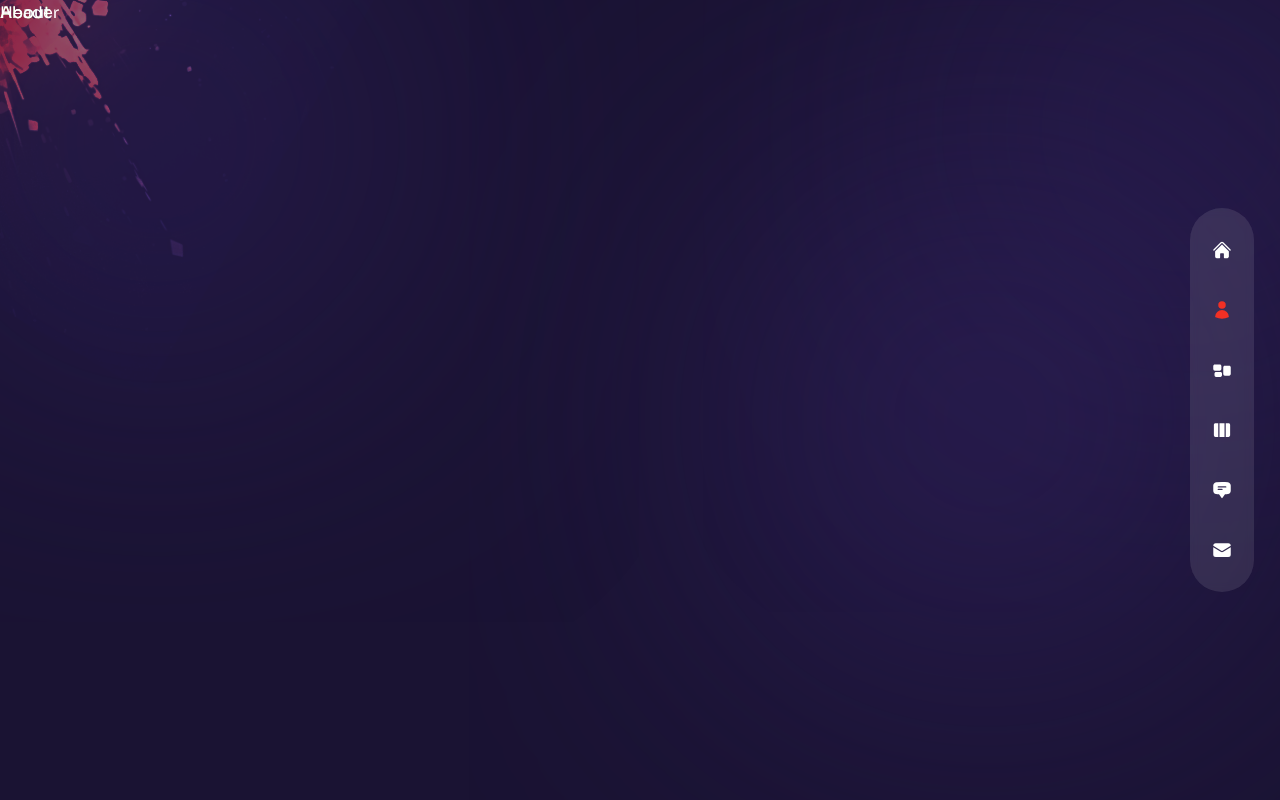
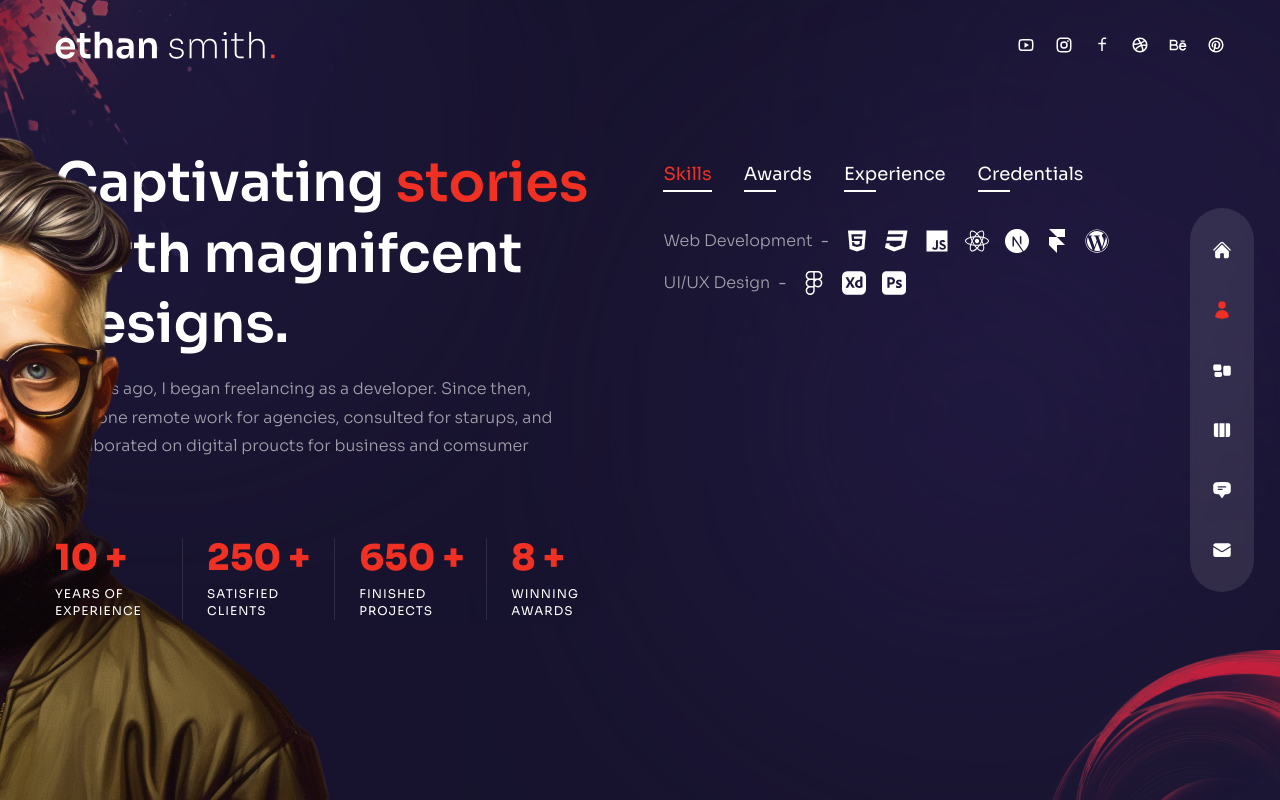
Before and after one commit to NaKMiers/Portfolio_NextJS, a Next.js app: page /about in a window 1280 px wide. Built offline with nearby package versions, Linux system fonts and the light colour scheme.

Commit message:
completed header homepage and about page

```diff
--- a/components/Circles.jsx
+++ b/components/Circles.jsx
@@ -1,5 +1,11 @@
+import Image from 'next/image'
+
 const Circles = () => {
-  return <div>Circles</div>
+  return (
+    <div className='w-[200px] xl:w-[300px] absolute -right-16 -bottom-2 mix-blend-color-dodge animate-pulse duration-75 z-10'>
+      <Image className='' src='/circles.png' width={260} height={200} alt='circles' />
+    </div>
+  )
 }
 
 export default Circles
--- a/components/Header.jsx
+++ b/components/Header.jsx
@@ -1,5 +1,23 @@
+import Image from 'next/image'
+import Link from 'next/link'
+import Socials from '../components/Socials'
+
 const Header = () => {
-  return <header className='absolute z-30 w-full'>Header</header>
+  return (
+    <header className='absolute z-30 w-full flex items-center px-16 xl:px-0 xl:h-[90px]'>
+      <div className='container mx-auto'>
+        <div className='flex flex-col lg:flex-row justify-between items-center gap-y-6 py-8'>
+          {/* logo */}
+          <Link href='/'>
+            <Image src='/logo.svg' alt='logo' width={220} height={48} priority={true} />
+          </Link>
+
+          {/* socials */}
+          <Socials />
+        </div>
+      </div>
+    </header>
+  )
 }
 
 export default Header
--- a/components/ParticlesContainer.jsx
+++ b/components/ParticlesContainer.jsx
@@ -1,5 +1,98 @@
+import { Particles } from 'react-tsparticles'
+import { loadFull } from 'tsparticles'
+import React, { useCallback } from 'react'
+
 const ParticlesContainer = () => {
-  return <div>Particles Container</div>;
-};
+  const particlesInit = useCallback(async engine => {
+    await loadFull(engine)
+  }, [])
 
-export default ParticlesContainer;
+  const particlesLoaded = useCallback(() => {}, [])
+
+  return (
+    <Particles
+      className='w-full h-full absolute translate-z-0'
+      id='tsparticles'
+      init={particlesInit}
+      loaded={particlesLoaded}
+      options={{
+        fullScreen: { enable: false },
+        background: {
+          color: {
+            value: '',
+          },
+        },
+        fpsLimit: 120,
+        interactivity: {
+          events: {
+            onClick: {
+              enable: false,
+              mode: 'push',
+            },
+            onhover: {
+              enable: true,
+              mode: 'repulse',
+            },
+            resize: true,
+          },
+          modes: {
+            push: {
+              quantity: 90,
+            },
+            repulse: {
+              distance: 200,
+              duration: 0.4,
+            },
+          },
+        },
+        particles: {
+          color: {
+            value: '#e68e2e ',
+          },
+          links: {
+            color: '#f5d393',
+            distance: 150,
+            enable: true,
+            opacity: 0.5,
+            width: 1,
+          },
+          collisions: {
+            enable: true,
+          },
+          move: {
+            direction: 'none',
+            enable: true,
+            outModes: {
+              default: 'bounce',
+            },
+            random: false,
+            speed: 1,
+            straight: false,
+          },
+          number: {
+            density: {
+              enable: true,
+              area: 800,
+            },
+            value: 80,
+          },
+          opacity: {
+            value: 0.5,
+          },
+          shape: {
+            type: 'circle',
+          },
+          size: {
+            value: {
+              min: 1,
+              max: 5,
+            },
+          },
+        },
+        detectRetina: true,
+      }}
+    />
+  )
+}
+
+export default ParticlesContainer
--- a/components/Socials.jsx
+++ b/components/Socials.jsx
@@ -1,5 +1,37 @@
+import Link from 'next/link'
+
+import {
+  RiYoutubeLine,
+  RiInstagramLine,
+  RiFacebookLine,
+  RiDribbbleLine,
+  RiBehanceLine,
+  RiPinterestLine,
+} from 'react-icons/ri'
+
 const Socials = () => {
-  return <div>Socials</div>;
-};
+  return (
+    <div className='flex items-center gap-x-5 text-lg'>
+      <Link href='' className='hover:text-accent transition-all duration-300'>
+        <RiYoutubeLine />
+      </Link>
+      <Link href='' className='hover:text-accent transition-all duration-300'>
+        <RiInstagramLine />
+      </Link>
+      <Link href='' className='hover:text-accent transition-all duration-300'>
+        <RiFacebookLine />
+      </Link>
+      <Link href='' className='hover:text-accent transition-all duration-300'>
+        <RiDribbbleLine />
+      </Link>
+      <Link href='' className='hover:text-accent transition-all duration-300'>
+        <RiBehanceLine />
+      </Link>
+      <Link href='' className='hover:text-accent transition-all duration-300'>
+        <RiPinterestLine />
+      </Link>
+    </div>
+  )
+}
 
-export default Socials;
+export default Socials
--- a/pages/about/index.js
+++ b/pages/about/index.js
@@ -1,20 +1,14 @@
 // icons
-import {
-  FaHtml5,
-  FaCss3,
-  FaJs,
-  FaReact,
-  FaWordpress,
-  FaFigma,
-} from "react-icons/fa";
+import { FaHtml5, FaCss3, FaJs, FaReact, FaWordpress, FaFigma } from 'react-icons/fa'
 
-import {
-  SiNextdotjs,
-  SiFramer,
-  SiAdobexd,
-  SiAdobephotoshop,
-} from "react-icons/si";
+import { SiNextdotjs, SiFramer, SiAdobexd, SiAdobephotoshop } from 'react-icons/si'
 
+import Avatar from '../../components/Avatar'
+import Circles from '../../components/Circles'
+import { useState } from 'react'
+import { motion } from 'framer-motion'
+import { fadeIn } from '../../variants'
+import CountUp from 'react-countup'
 
 //  data
 const aboutData = [
@@ -24,18 +18,18 @@ const aboutData = [
       {
         title: 'Web Development',
         icons: [
-          <FaHtml5 />,
-          <FaCss3 />,
-          <FaJs />,
-          <FaReact />,
-          <SiNextdotjs />,
-          <SiFramer />,
-          <FaWordpress />,
+          <FaHtml5 key={1} />,
+          <FaCss3 key={2} />,
+          <FaJs key={3} />,
+          <FaReact key={4} />,
+          <SiNextdotjs key={5} />,
+          <SiFramer key={6} />,
+          <FaWordpress key={7} />,
         ],
       },
       {
         title: 'UI/UX Design',
-        icons: [<FaFigma />, <SiAdobexd />, <SiAdobephotoshop />],
+        icons: [<FaFigma key={1} />, <SiAdobexd key={2} />, <SiAdobephotoshop key={3} />],
       },
     ],
   },
@@ -86,10 +80,149 @@ const aboutData = [
       },
     ],
   },
-];
+]
 
 const About = () => {
-  return <div>About</div>;
-};
+  const [index, setIndex] = useState(0)
 
-export default About;
+  return (
+    <div className='h-full bg-primary/30 py-32 text-center xl:text-left'>
+      <Circles />
+
+      {/* avatar */}
+      <motion.div
+        variants={fadeIn('right', 0.2)}
+        initial='hidden'
+        animate='show'
+        exit='hidden'
+        className='hidden xl:flex absolute bottom-0 -left-[370px]'
+      >
+        <Avatar />
+      </motion.div>
+
+      <div className='container mx-auto h-full flex flex-col items-center xl:flex-row gap-x-6'>
+        {/* text */}
+        <div className='flex-1 flex flex-col justify-center'>
+          <motion.h2
+            variants={fadeIn('right', 0.2)}
+            initial='hidden'
+            animate='show'
+            exit='hidden'
+            className='h2'
+          >
+            Captivating <span className='text-accent'>stories</span> birth magnifcent designs.
+          </motion.h2>
+          <motion.p
+            variants={fadeIn('right', 0.4)}
+            initial='hidden'
+            animate='show'
+            exit='hidden'
+            className='max-w-[500px] mx-auto xl:mx-0 mb-6 xl:mb-12 px-2 xl:px-0'
+          >
+            10 years ago, I began freelancing as a developer. Since then, I&apos;ve done remote work
+            for agencies, consulted for starups, and collaborated on digital proucts for business
+            and comsumer use
+          </motion.p>
+
+          {/* counters */}
+          <motion.div
+            variants={fadeIn('right', 0.6)}
+            initial='hidden'
+            animate='show'
+            exit='hidden'
+            className='hidden md:flex md:max-w-xl xl:max-w-none mx-auto xl:mx-0 mb-8'
+          >
+            <div className='flex flex-1 xl:gap-x-6'>
+              {/* experience */}
+              <div className='relative flex-1 after:w-px after:h-full after:bg-white/10 after:absolute after:top-0 after:right-0'>
+                <div className='text-2xl xl:text-4xl font-extrabold text-accent mb-2'>
+                  <CountUp start={0} end={10} duration={5} /> +
+                </div>
+                <div className='text-xs uppercase tracking-[1px] leading-[1.4] max-w-[100px]'>
+                  Years of experience
+                </div>
+              </div>
+
+              {/* clients */}
+              <div className='relative flex-1 after:w-px after:h-full after:bg-white/10 after:absolute after:top-0 after:right-0'>
+                <div className='text-2xl xl:text-4xl font-extrabold text-accent mb-2'>
+                  <CountUp start={0} end={250} duration={5} /> +
+                </div>
+                <div className='text-xs uppercase tracking-[1px] leading-[1.4] max-w-[100px]'>
+                  Satisfied clients
+                </div>
+              </div>
+
+              {/* projects */}
+              <div className='relative flex-1 after:w-px after:h-full after:bg-white/10 after:absolute after:top-0 after:right-0'>
+                <div className='text-2xl xl:text-4xl font-extrabold text-accent mb-2'>
+                  <CountUp start={0} end={650} duration={5} /> +
+                </div>
+                <div className='text-xs uppercase tracking-[1px] leading-[1.4] max-w-[100px]'>
+                  Finished projects
+                </div>
+              </div>
+
+              {/* awards */}
+              <div className='relative flex-1'>
+                <div className='text-2xl xl:text-4xl font-extrabold text-accent mb-2'>
+                  <CountUp start={0} end={8} duration={5} /> +
+                </div>
+                <div className='text-xs uppercase tracking-[1px] leading-[1.4] max-w-[100px]'>
+                  Winning awards
+                </div>
+              </div>
+            </div>
+          </motion.div>
+        </div>
+
+        {/* info */}
+        <motion.div
+          variants={fadeIn('left', 0.4)}
+          initial='hidden'
+          animate='show'
+          exit='hidden'
+          className='flex flex-col w-full xl:max-w-[48%] h-[480px]'
+        >
+          <div className='flex gap-x-4 xl:gap-x-8 mx-auto xl:mx-0 mb-4'>
+            {aboutData.map((item, i) => (
+              <div
+                className={`${
+                  index === i &&
+                  'text-accent after:w-[100%] after:bg-accent after:transition-all after:duration-300'
+                } cursor-pointer capitalize xl:text-lg relative after:w-8 after:h-[2px] after:bg-white after:absolute after:-bottom-1 after:left-0`}
+                onClick={() => setIndex(i)}
+                key={i}
+              >
+                {item.title}
+              </div>
+            ))}
+          </div>
+          <div className='py-2 xl:py-6 flex flex-col gap-y-2 xl:gap-y-4 items-center xl:items-start'>
+            {aboutData[index].info.map((item, i) => (
+              <div
+                className='flex-1 flex flex-col md:flex-row mx-w-max gap-x-2 items-center text-white/60'
+                key={i}
+              >
+                {/* title */}
+                <div className='font-light mb-2 md:mb-0'>{item.title}</div>
+                <div className='hidden md:flex'>-</div>
+                <div className=''>{item.stage}</div>
+                <div className='flex gap-x-4'>
+                  {/* icons */}
+                  {item.icons?.map((icon, i) => (
+                    <div className='text-2xl text-white' key={i}>
+                      {icon}
+                    </div>
+                  ))}
+                </div>
+              </div>
+            ))}
+          </div>
+        </motion.div>
+      </div>
+    </div>
+  )
+}
+
+export default About
--- a/pages/index.js
+++ b/pages/index.js
@@ -58,7 +58,7 @@ const Home = () => {
         <div className='bg-none xl:bg-explosion xl:bg-cover xl:bg-right xl:bg-no-repeat w-full h-full absolute mix-blend-color-dodge translate-z-0' />
 
         {/* particles */}
-        <div className=''>Particles</div>
+        <ParticlesContainer />
 
         {/* avatar img */}
         <motion.div
```
